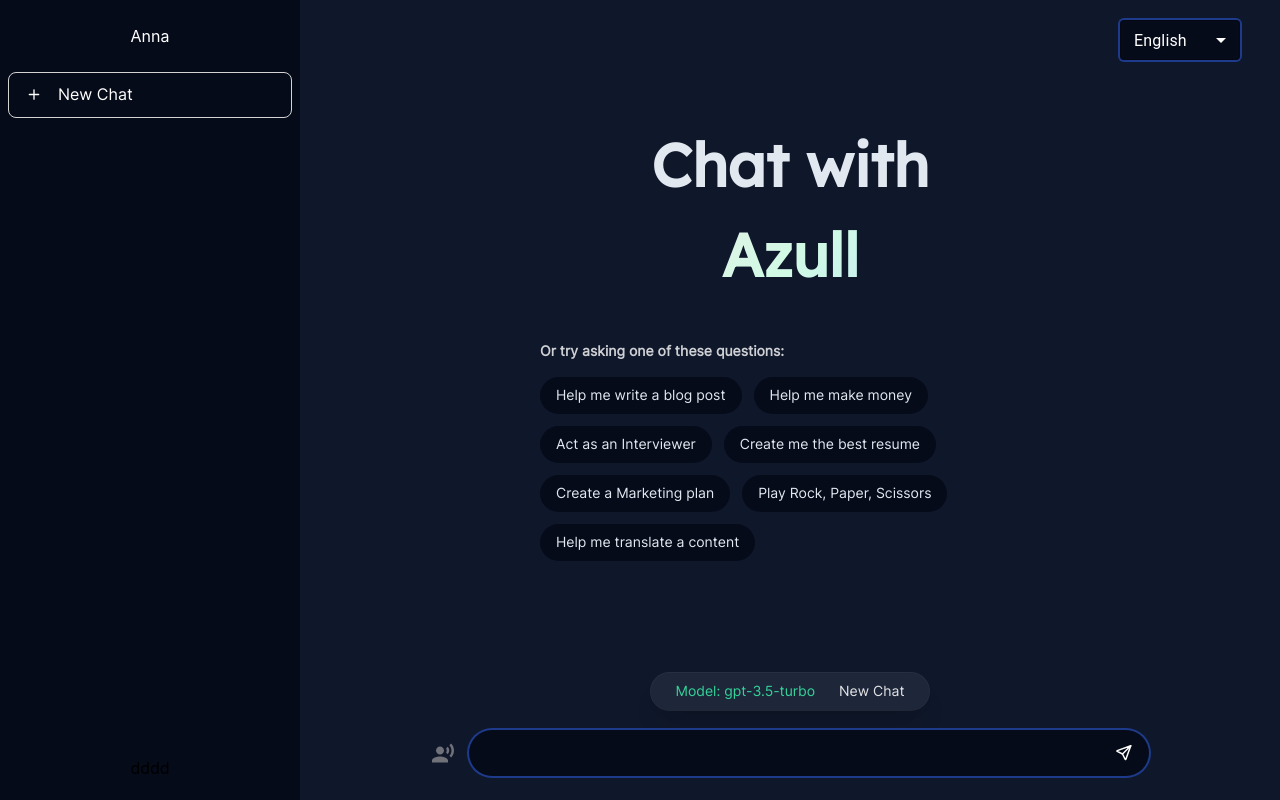
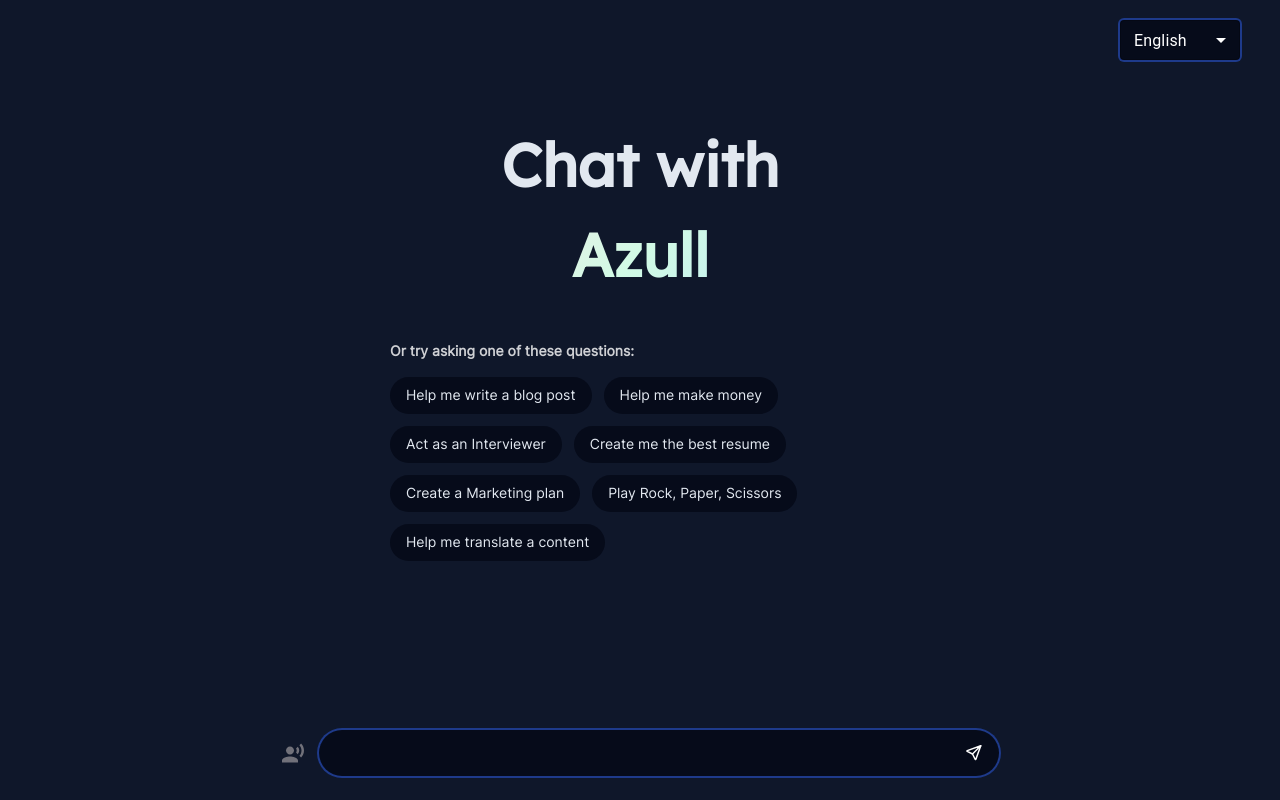
Before and after one commit to apollo812/anna-chatbot, a React (Create React App) app: page /home in a window 1280 px wide. Built offline with nearby package versions, Linux system fonts and the light colour scheme; the HTML template or start-up script is replaced by a standard one.

Commit message:
fix: sidebar remove

```diff
--- a/public/locales/du/translation.json
+++ b/public/locales/du/translation.json
@@ -1,6 +1,6 @@
 {
     "Azull": "Azull",
-    "Chat with": "Kletsen met",
+    "Chat with": "Chat met",
     "or_try_asking": "Of probeer een van deze vragen:",
     "Model: gpt-3.5-turbo": "Model: gpt-3.5-turbo",
     "New Chat": "Nieuw gesprek",
--- a/src/components/LanguageSelect/index.jsx
+++ b/src/components/LanguageSelect/index.jsx
@@ -31,7 +31,8 @@
     { value: 'du', lang: 'Dutch' },
     { value: 'en', lang: 'English' },
     { value: 'fr', lang: 'French' },
-    { value: 'sp', lang: 'Spanish' }
+    { value: 'sp', lang: 'Spanish' },
+    { value: 'po', lang: 'Poland' }
   ];
   const { i18n } = useTranslation();
 
--- a/src/pages/home/index.jsx
+++ b/src/pages/home/index.jsx
@@ -17,40 +17,40 @@
 
 const Home = () => {
   const { t } = useTranslation();
-  const [prompts, setPrompts] = React.useState([
-    {
-      label: 'Model: gpt-3.5-turbo',
-      active: true
-    },
-    {
-      label: 'New Chat',
-      active: false
-    }
-  ]);
-  const [sidebarOpen, setSidebarOpen] = React.useState(true);
+  // const [prompts, setPrompts] = React.useState([
+  //   {
+  //     label: 'Model: gpt-3.5-turbo',
+  //     active: true
+  //   },
+  //   {
+  //     label: 'New Chat',
+  //     active: false
+  //   }
+  // ]);
+  // const [sidebarOpen, setSidebarOpen] = React.useState(true);
 
-  const getWidth = () => {
-    return window.innerWidth || document.documentElement.clientWidth || document.body.clientWidth;
-  };
+  // const getWidth = () => {
+  //   return window.innerWidth || document.documentElement.clientWidth || document.body.clientWidth;
+  // };
 
   React.useEffect(() => {
-    const setResponsiveness = () => {
-      getWidth() < 1024 ? setSidebarOpen(false) : setSidebarOpen(true);
-    };
-    setResponsiveness();
-    window.addEventListener('resize', setResponsiveness);
+    // const setResponsiveness = () => {
+    //   getWidth() < 1024 ? setSidebarOpen(false) : setSidebarOpen(true);
+    // };
+    // setResponsiveness();
+    // window.addEventListener('resize', setResponsiveness);
     // eslint-disable-next-line
   }, []);
 
   return (
     <div className="home">
-      {sidebarOpen ? (
+      {/* {sidebarOpen ? (
         <Sidebar open={sidebarOpen} setOpen={setSidebarOpen} />
       ) : (
         <div className="hamburger-container" onClick={() => setSidebarOpen(true)}>
           <Icons icon="Hamburger" size={30} fill="white" />
         </div>
-      )}
+      )} */}
       <div className="home-main">
         <div className="fixed right-40 top-20 w-120">
           <LanguageSelect />
@@ -70,7 +70,7 @@
           </div>
         </div>
         <div className="sender-section">
-          <div className="prompt-options">
+          {/* <div className="prompt-options">
             {prompts.map((item, ind) => {
               return (
                 <div
@@ -88,7 +88,7 @@
                 </div>
               );
             })}
-          </div>
+          </div> */}
           <div className="input-container">
             <Icons icon="User" size={24} />
             <div className="input-form">
```
Also changed, not shown: public/locales/po/translation.json (added, +14 -0 lines).
